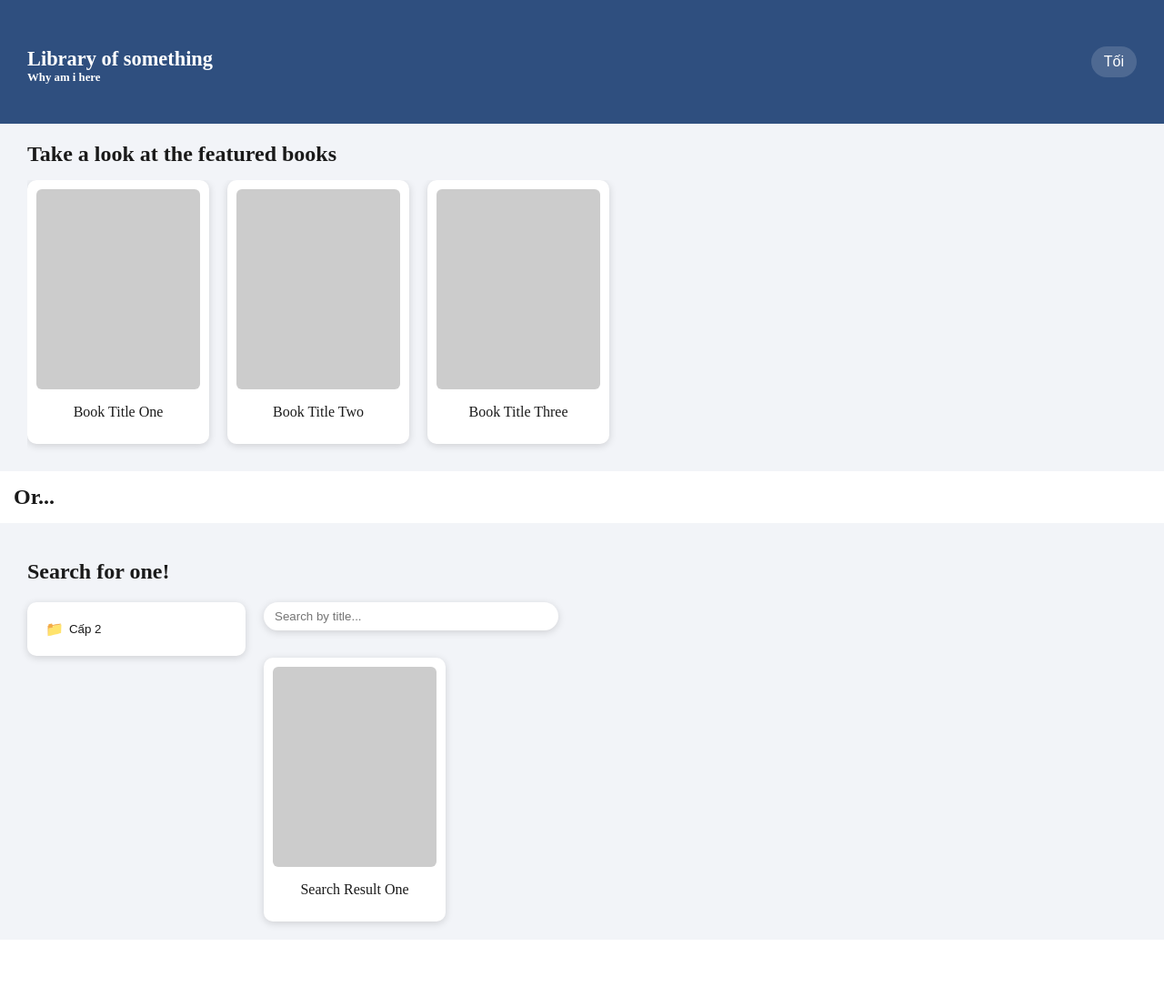
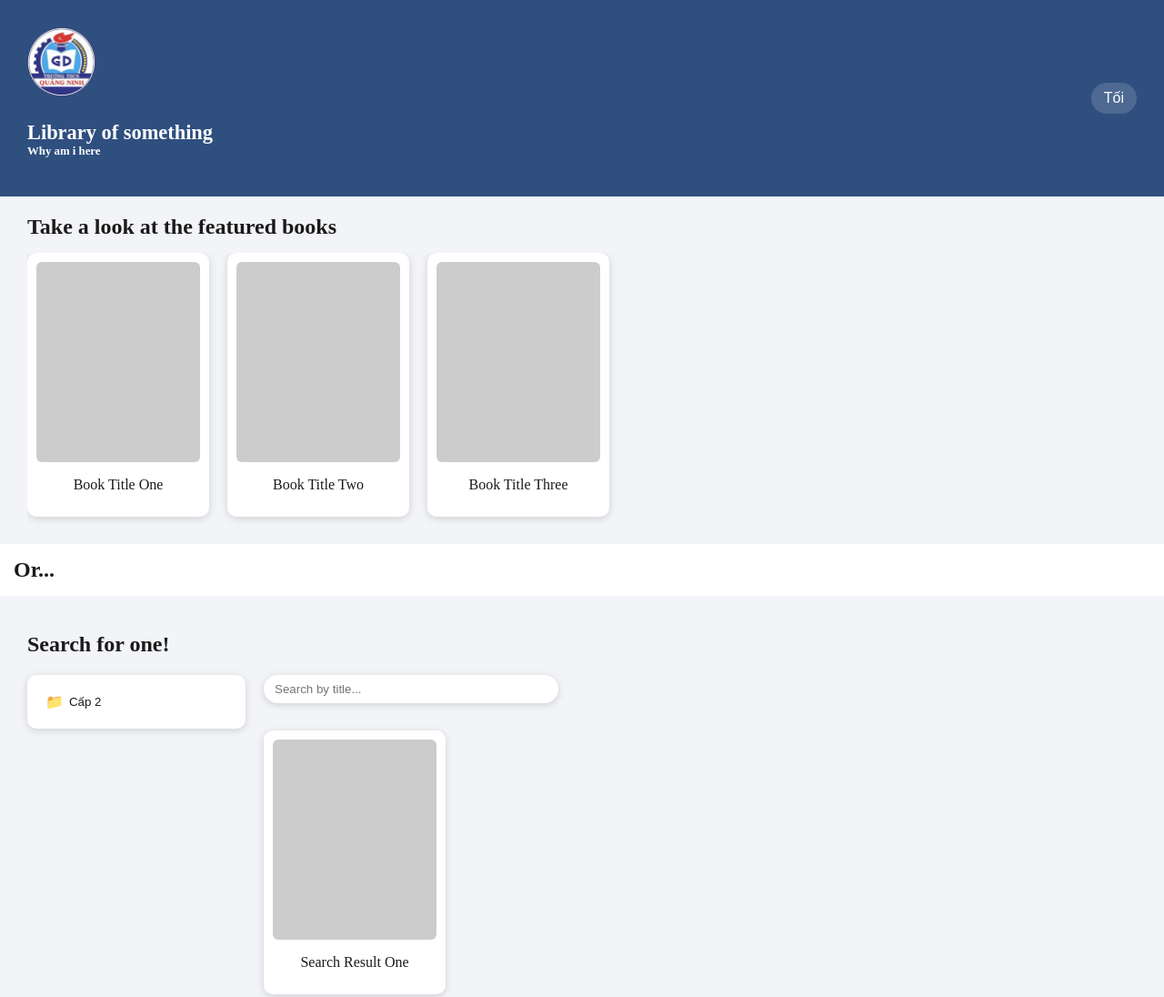
Before and after one commit to lezu311/libraryofsomething, a website: page public/index.html in a window 1280 px wide. Shown: the top 1096 px of the page at 91% size. Before the commit the page ends 1033 px from the top, so only its background shows below. Drawn offline with Linux system fonts and the light colour scheme.

Commit message:
them anh

```diff
--- a/public/index.html
+++ b/public/index.html
@@ -18,8 +18,11 @@
 <body>
     <header class="site-header">
         <div class="logo">
-            <p class="name">Library of something</p>
-            <p class="short-description">Why am i here</p>
+            <img class="logo1" src="logoTHCSQN.png" alt="">
+            <div class="desc">
+                <p class="name">Library of something</p>
+                <p class="short-description">Why am i here</p>
+            </div>
         </div>
         <button class="theme-toggle" id="themeToggle" aria-label="Đổi giao diện sáng/tối">🌙</button>
     </header>
--- a/public/style.css
+++ b/public/style.css
@@ -26,7 +26,6 @@
     }
 }
 
-/* Người dùng bấm nút chọn tối */
 :root[data-theme="dark"] {
     color-scheme: dark;
     --bg-body: #0f141f;
@@ -71,6 +70,11 @@ body {
     margin-top: 0;
 }
 
+.logo .logo1 {
+    max-width: 100%;
+    height: auto;
+    width: 75px;
+}
 .theme-toggle {
     background: rgba(255, 255, 255, 0.15);
     color: var(--text-header);
@@ -122,7 +126,6 @@ body {
     margin-bottom: 8px;
 }
 
-/* ===== Search ===== */
 .search {
     padding: 20px 30px;
     background-color: var(--bg-section);
```
Also changed, not shown: public/logoTHCSQN.png (added).
